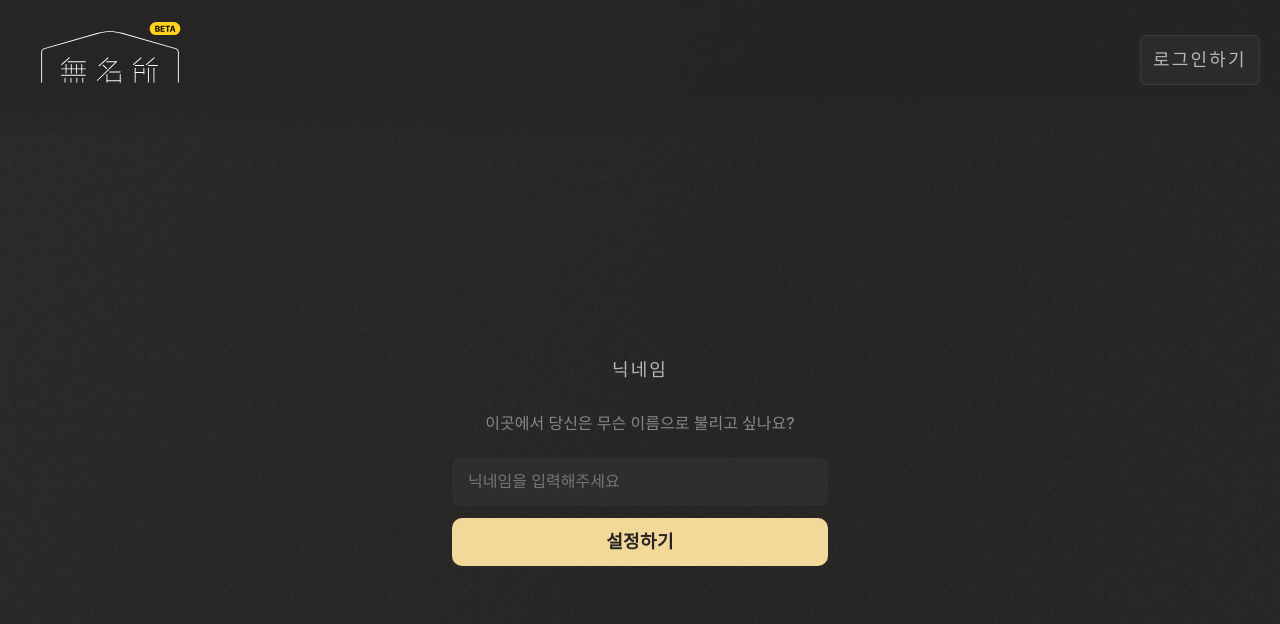
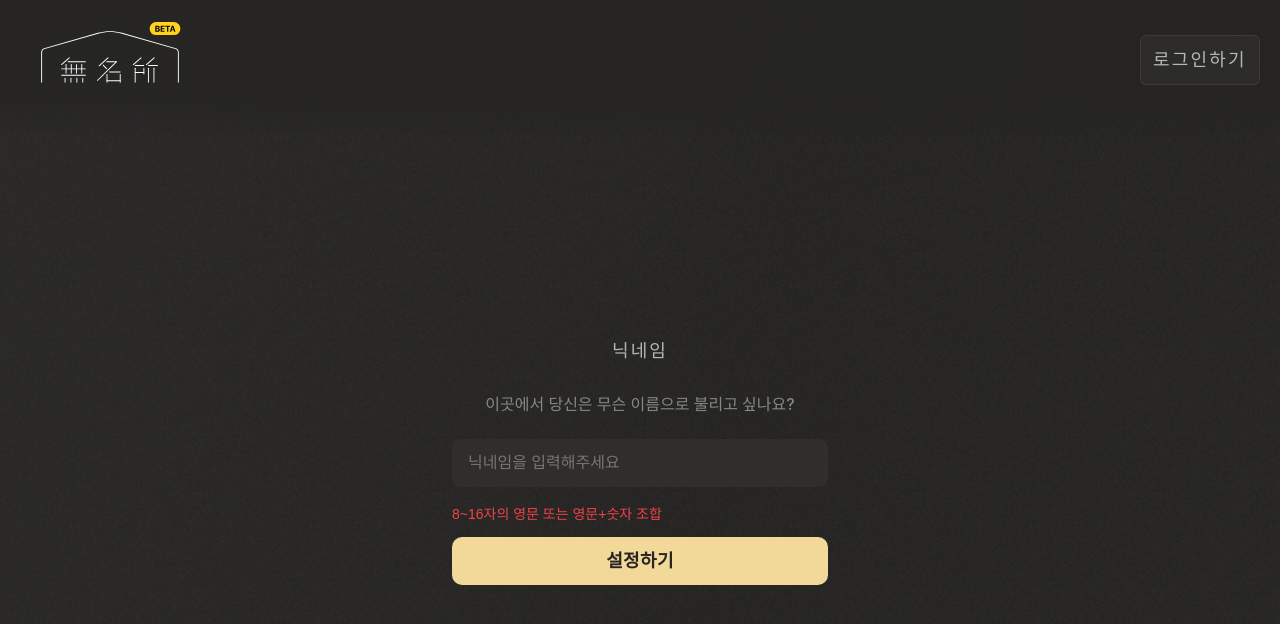
Before and after one commit to NamelessChamberORG/NamelessChamber_frontend, a React (Vite) app: page /signup/nickname in a window 1280 px wide. Shown: the top 624 px of the page. Built offline with nearby package versions, Linux system fonts and the light colour scheme; no server answers; a web font is replaced by a local one.

Commit message:
✨  feat: add nickname validation logic (#66)

```diff
--- a/src/features/auth/validation/validationMessages.ts
+++ b/src/features/auth/validation/validationMessages.ts
@@ -4,7 +4,8 @@ export type MsgKey =
   | "pw.chars"
   | "pw.mixed"
   | "pw.repeat3"
-  | "pw.confirm.mismatch";
+  | "pw.confirm.mismatch"
+  | "nickname.pattern";
 
 const MESSAGES: Record<MsgKey, string> = {
   "id.pattern": "8~16자의 영문 또는 영문+숫자 조합",
@@ -13,6 +14,7 @@ const MESSAGES: Record<MsgKey, string> = {
   "pw.mixed": "영문과 숫자를 2개 이상 조합",
   "pw.repeat3": "동일한 숫자 3개 이상 연속 사용 불가",
   "pw.confirm.mismatch": "동일한 비밀번호를 입력",
+  "nickname.pattern": "8~16자의 영문 또는 영문+숫자 조합",
 };
 
 export function getMsg(key: MsgKey) {
--- a/src/features/auth/validation/validators.ts
+++ b/src/features/auth/validation/validators.ts
@@ -40,3 +40,15 @@ export function validatePasswordConfirm(
     ? []
     : [{ key: "pw.confirm.mismatch", message: getMsg("pw.confirm.mismatch") }];
 }
+
+export function validateNickname(nickname: string): ValidationResult {
+  const issues: ValidationResult = [];
+  const ok = /^(?=.{8,16}$)[A-Za-z\d]+$/.test(nickname);
+  if (!ok) {
+    issues.push({
+      key: "nickname.pattern",
+      message: getMsg("nickname.pattern"),
+    });
+  }
+  return issues;
+}
--- a/src/features/user/pages/SetNicknamePage.tsx
+++ b/src/features/user/pages/SetNicknamePage.tsx
@@ -1,4 +1,4 @@
-import { useState } from "react";
+import { useEffect, useMemo, useState } from "react";
 import Form from "../../../components/form/Form";
 import Input from "../../../components/input/Input";
 import Paragraph from "../../../components/paragraph/Paragraph";
@@ -8,35 +8,46 @@ import { useCreateNickname } from "../hooks/useCreateNickname";
 import { useNavigate } from "react-router";
 import { PATHS } from "../../../constants/path";
 import { useToast } from "../../../contexts/ToastContext";
+import InputMessage from "../../../components/input/InputMessage";
+import { validateNickname } from "../../auth/validation/validators";
+import { firstError, hasError } from "../../auth/validation/validationHelpers";
 
 function SetNicknamePage() {
   const [nickname, setNickname] = useState("");
+  const [serverError, setServerError] = useState<string>("");
+
   const navigate = useNavigate();
   const { showToast } = useToast();
 
-  const {
-    mutate: createNickname,
-    isPending,
-    error,
-  } = useCreateNickname({
+  const nicknameIssues = useMemo(
+    () => validateNickname(nickname.trim()),
+    [nickname]
+  );
+  const clientInvalid = hasError(nicknameIssues);
+  const clientErrorMsg = firstError(nicknameIssues);
+
+  const { mutate: createNickname, isPending } = useCreateNickname({
     onSuccess: () => {
-      setNickname(nickname);
       navigate(PATHS.HOME);
     },
     onError: (err) => {
+      setServerError(err.message);
       showToast(err.message, "cancel");
     },
   });
 
+  useEffect(() => {
+    if (serverError) setServerError("");
+    // eslint-disable-next-line react-hooks/exhaustive-deps
+  }, [nickname]);
+
   function handleSubmit() {
     const value = nickname.trim();
-    if (value.length < 2) {
-      return;
-    }
+    if (clientInvalid) return;
     createNickname(value);
   }
 
-  const disabled = isPending || nickname.trim().length < 2;
+  const disabled = isPending || clientInvalid;
 
   return (
     <section className={classes.nickname}>
@@ -51,17 +62,23 @@ function SetNicknamePage() {
           placeholder="닉네임을 입력해주세요"
           value={nickname}
           onChange={(e) => setNickname(e.target.value)}
+          aria-invalid={clientInvalid || !!serverError}
         />
+
+        {clientInvalid ? (
+          <InputMessage type="error">{clientErrorMsg}</InputMessage>
+        ) : serverError ? (
+          <InputMessage type="error">{serverError}</InputMessage>
+        ) : (
+          <InputMessage type="error">
+            8~16자의 영문 또는 영문+숫자 조합
+          </InputMessage>
+        )}
+
         <AuthButton type="submit" disabled={disabled}>
           {isPending ? "설정 중..." : "설정하기"}
         </AuthButton>
       </Form>
-
-      {error && (
-        <p className={classes.error} aria-live="polite">
-          {error.message}
-        </p>
-      )}
     </section>
   );
 }
```
